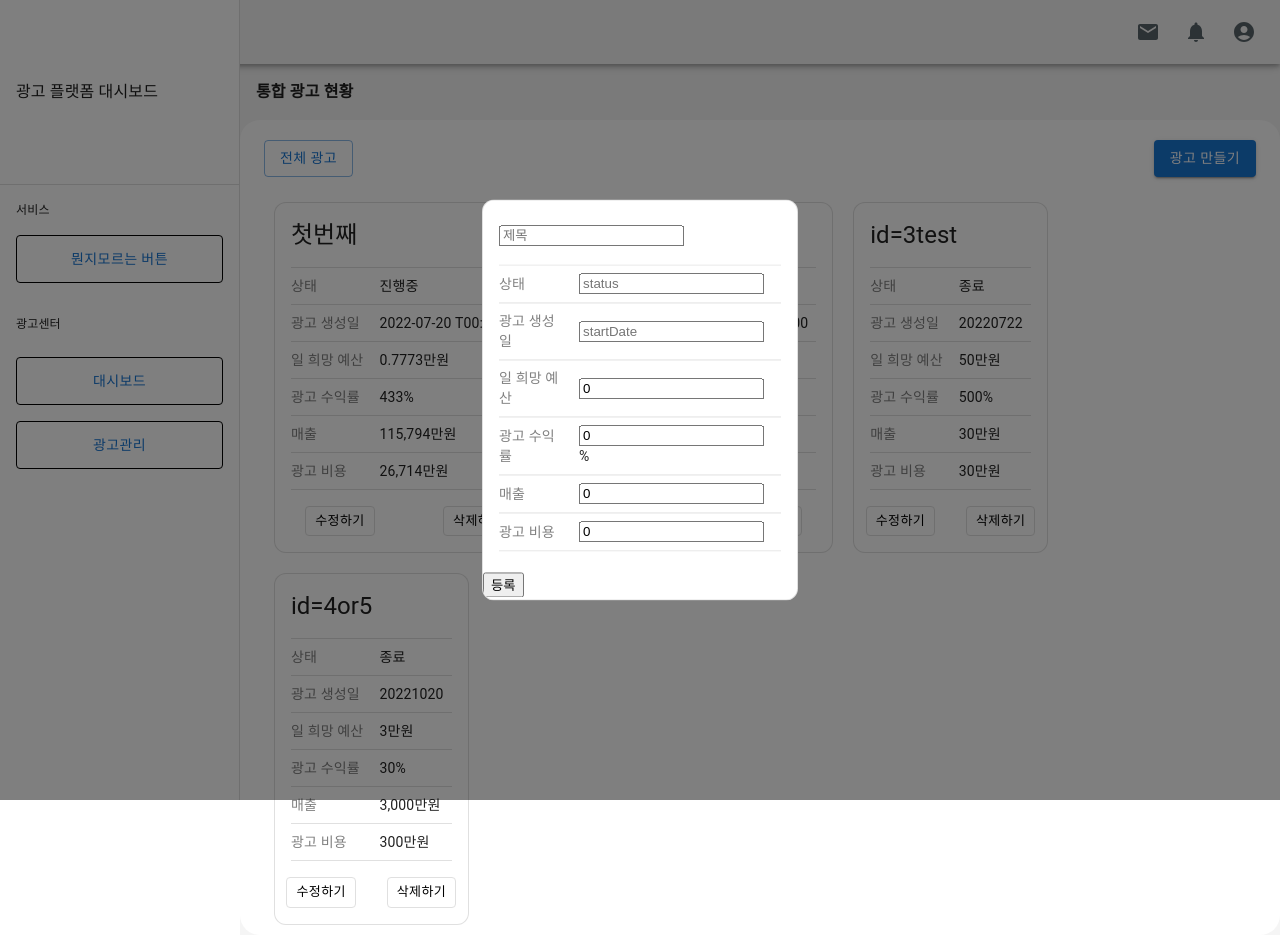
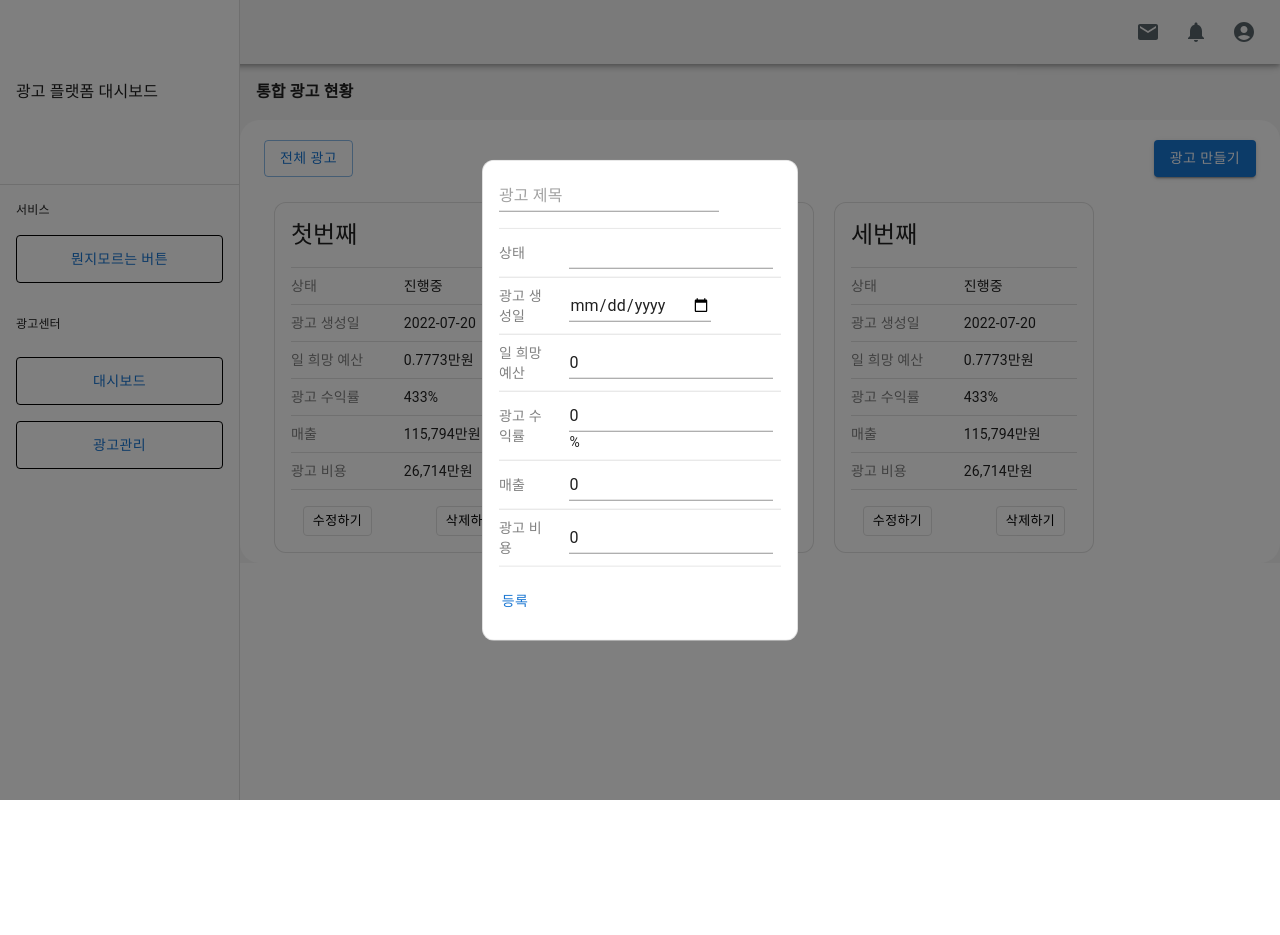
Before and after one commit to Wanted-Pre-Onboarding-FE-Team5/ad-platform-dashboard, a React (Create React App) app: page /ad in a window 1280 px wide. Both pictures are taken after a click on the button "광고 만들기". After the commit the page ends 800 px from the top, so only its background shows below. Built offline with nearby package versions, Linux system fonts and the light colour scheme; data requests are answered from the project's data file.

Commit message:
feat : 광고 생성 레이아웃 다듬는중

```diff
--- a/src/components/admanagement/AdCreateItem.tsx
+++ b/src/components/admanagement/AdCreateItem.tsx
@@ -2,6 +2,8 @@ import React from "react";
 import { Typography } from "@mui/material";
 import Modal from "@mui/material/Modal";
 import styled from "@emotion/styled";
+import Input from "@mui/material/Input";
+
 import {
   Button,
   Card as DefaultCard,
@@ -17,8 +19,6 @@ import {
 import { Box } from "@mui/system";
 import { useAdListModel } from "../../models/useAdListModel";
 import { AdListDataType } from "../../models/types";
-import { useRecoilState } from "recoil";
-import { adListState } from "../../store/atom";
 
 const style = {
   position: "absolute" as "absolute",
@@ -53,7 +53,7 @@ const AdCreateItem = ({ onSubmit, createId }: MyFormProps) => {
     convValue: 0,
     roas: 0,
   });
-  const { adList, postAdItemById } = useAdListModel();
+  const { postAdItemById } = useAdListModel();
   const {
     adType,
     title,
@@ -119,11 +119,12 @@ const AdCreateItem = ({ onSubmit, createId }: MyFormProps) => {
               <form onSubmit={handleSubmit}>
                 <CardHeader
                   title={
-                    <input
+                    <Input
                       name="title"
                       value={title}
                       onChange={onChange}
-                      placeholder="제목"
+                      placeholder="광고 제목"
+                      required
                     />
                   }
                   sx={{ pb: 0 }}
@@ -140,11 +141,11 @@ const AdCreateItem = ({ onSubmit, createId }: MyFormProps) => {
                           <TableCell>상태</TableCell>
                           <TableCell>
                             {/* {dailyAd.status === "active" ? "진행중" : "종료"} */}
-                            <input
+                            <Input
                               name="status"
                               value={status}
                               onChange={onChange}
-                              placeholder="status"
+                              required
                             />
                           </TableCell>
                         </Row>
@@ -157,11 +158,12 @@ const AdCreateItem = ({ onSubmit, createId }: MyFormProps) => {
 
                           <TableCell>
                             {" "}
-                            <input
+                            <Input
                               name="startDate"
+                              type="date"
                               value={startDate}
                               onChange={onChange}
-                              placeholder="startDate"
+                              required
                             />
                           </TableCell>
                         </Row>
@@ -173,11 +175,11 @@ const AdCreateItem = ({ onSubmit, createId }: MyFormProps) => {
                           <TableCell>일 희망 예산</TableCell>
                           <TableCell>
                             {" "}
-                            <input
+                            <Input
                               name="budget"
                               value={budget}
                               onChange={onChange}
-                              placeholder="budget"
+                              required
                             />
                           </TableCell>
                         </Row>
@@ -188,11 +190,11 @@ const AdCreateItem = ({ onSubmit, createId }: MyFormProps) => {
                         >
                           <TableCell>광고 수익률</TableCell>
                           <TableCell>
-                            <input
+                            <Input
                               name="roas"
                               value={roas}
                               onChange={onChange}
-                              placeholder="roas"
+                              required
                             />
                             %
                           </TableCell>
@@ -204,11 +206,11 @@ const AdCreateItem = ({ onSubmit, createId }: MyFormProps) => {
                         >
                           <TableCell>매출</TableCell>
                           <TableCell>
-                            <input
+                            <Input
                               name="convValue"
                               value={convValue}
                               onChange={onChange}
-                              placeholder="convValue"
+                              required
                             />
                           </TableCell>
                         </Row>
@@ -219,11 +221,11 @@ const AdCreateItem = ({ onSubmit, createId }: MyFormProps) => {
                         >
                           <TableCell>광고 비용</TableCell>
                           <TableCell>
-                            <input
+                            <Input
                               name="cost"
                               value={cost}
                               onChange={onChange}
-                              placeholder="cost"
+                              required
                             />{" "}
                           </TableCell>
                         </Row>
@@ -232,7 +234,7 @@ const AdCreateItem = ({ onSubmit, createId }: MyFormProps) => {
                   </TableContainer>
                 </CardContent>
 
-                <button type="submit">등록</button>
+                <Button type="submit">등록</Button>
               </form>
             </AditemBox>
           </Typography>
@@ -246,7 +248,7 @@ export default AdCreateItem;
 
 const AditemBox = styled(DefaultCard)`
   margin: 10px 10px;
-
+padding-bottom: 20px;
   box-sizing: border-box;
 
   &:hover {
@@ -256,6 +258,7 @@ const AditemBox = styled(DefaultCard)`
 `;
 
 const Row = styled(TableRow)`
+  border: none;
   & > td:first-of-type {
     padding-left: 0;
     color: gray;
--- a/src/components/admanagement/AdItem.tsx
+++ b/src/components/admanagement/AdItem.tsx
@@ -141,14 +141,13 @@ export default AdItem;
 
 const AditemBox = styled(DefaultCard)`
   margin: 10px 10px;
-
+  width: 260px;
   box-sizing: border-box;
 
   &:hover {
     border: 1px solid #2a76d2;
     cursor: pointer;
   }
-  /* TODO: 모바일 사이즈 해야함 */
 `;
 
 const Row = styled(TableRow)`
```
Also changed, not shown: public/database/database.json.
